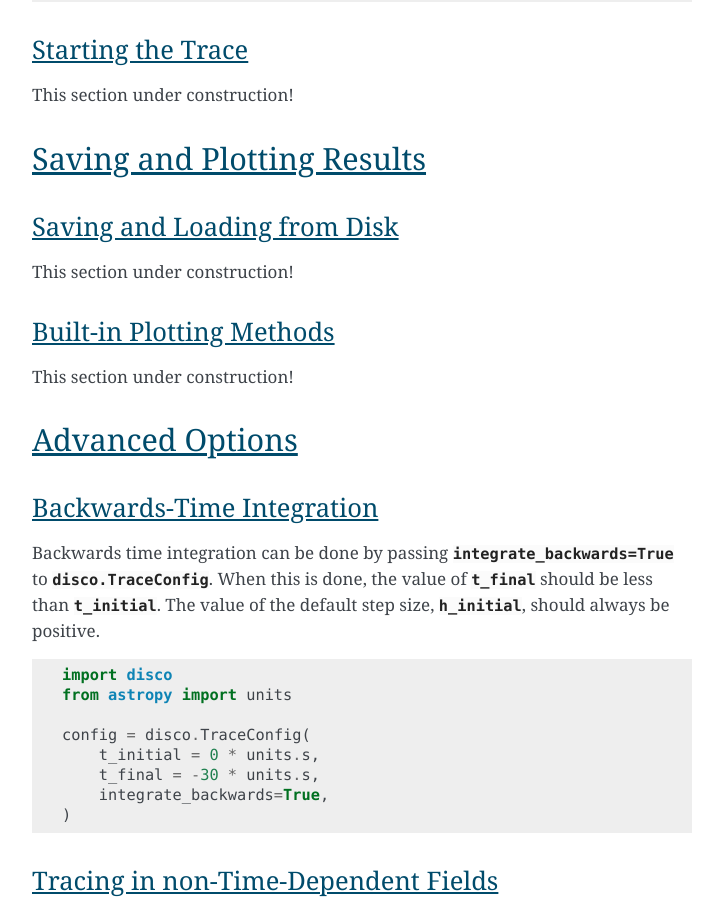
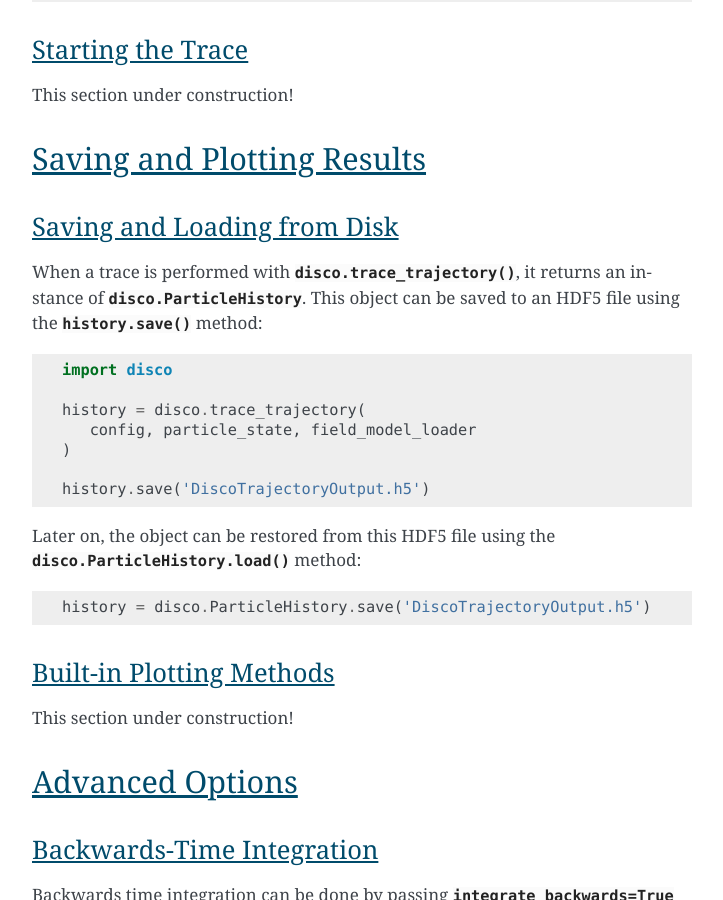
Before and after one commit to ddasilva/disco, a Sphinx documentation site: the page built from docs/user-guide/examples.rst, in a window 1280 px wide and 900 px high, scrolled down 2425 px. Shown: the whole window, without its empty margins (388-1111 px from the left). Built offline with Sphinx 7.4.7, drawn with Linux system fonts in a browser that asks for light colours.

Commit message:
Fill out an another exmaple

```diff
--- a/docs/user-guide/examples.rst
+++ b/docs/user-guide/examples.rst
@@ -102,13 +102,28 @@ Saving and Plotting Results
 
 Saving and Loading from Disk
 =============================
-This section under construction!
 
+When a trace is performed with `disco.trace_trajectory()`, it returns an instance of `disco.ParticleHistory`. This object can be saved to an HDF5 file using the `history.save()` method:
+
+.. code-block:: python
+
+    import disco
+
+    history = disco.trace_trajectory(
+       config, particle_state, field_model_loader
+    )
+
+    history.save('DiscoTrajectoryOutput.h5')
+
+Later on, the object can be restored from this HDF5 file using the `disco.ParticleHistory.load()` method:
+
+.. code-block:: python
+
+    history = disco.ParticleHistory.save('DiscoTrajectoryOutput.h5')
 
 Built-in Plotting Methods
 =============================
 This section under construction!
-
 
 Advanced Options
 *****************
```
